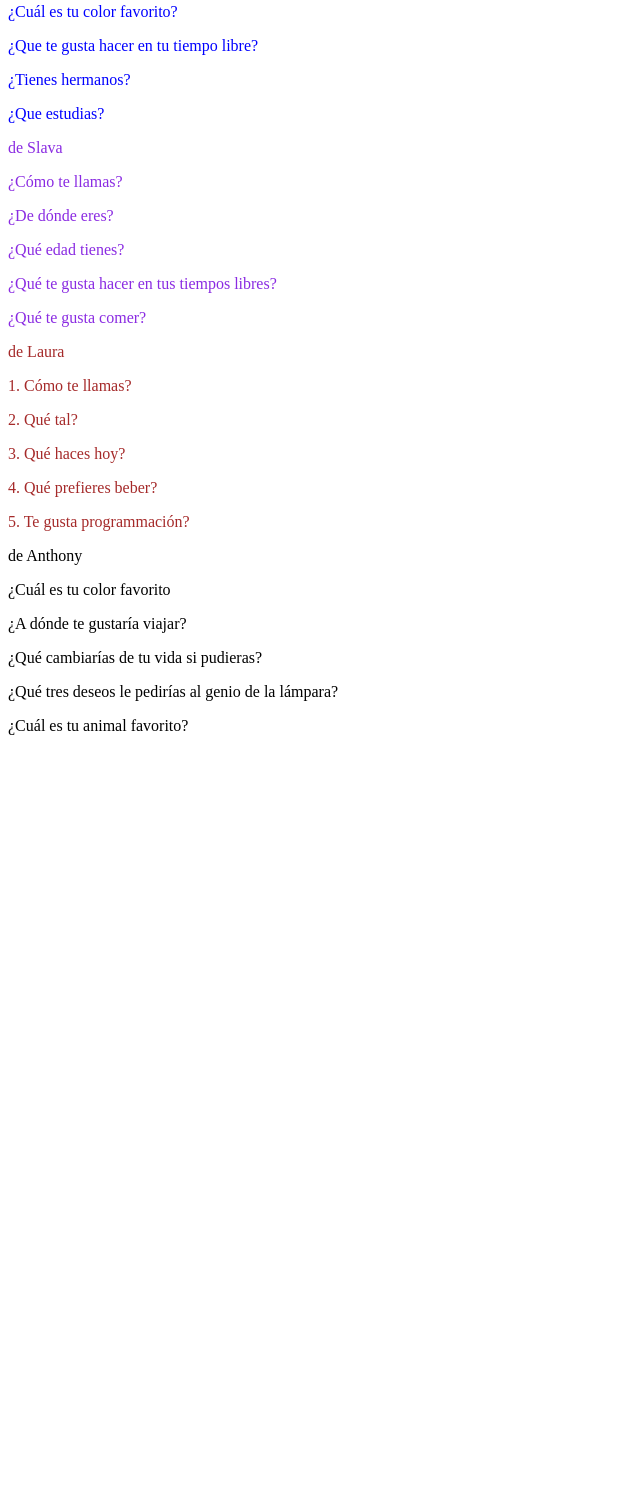
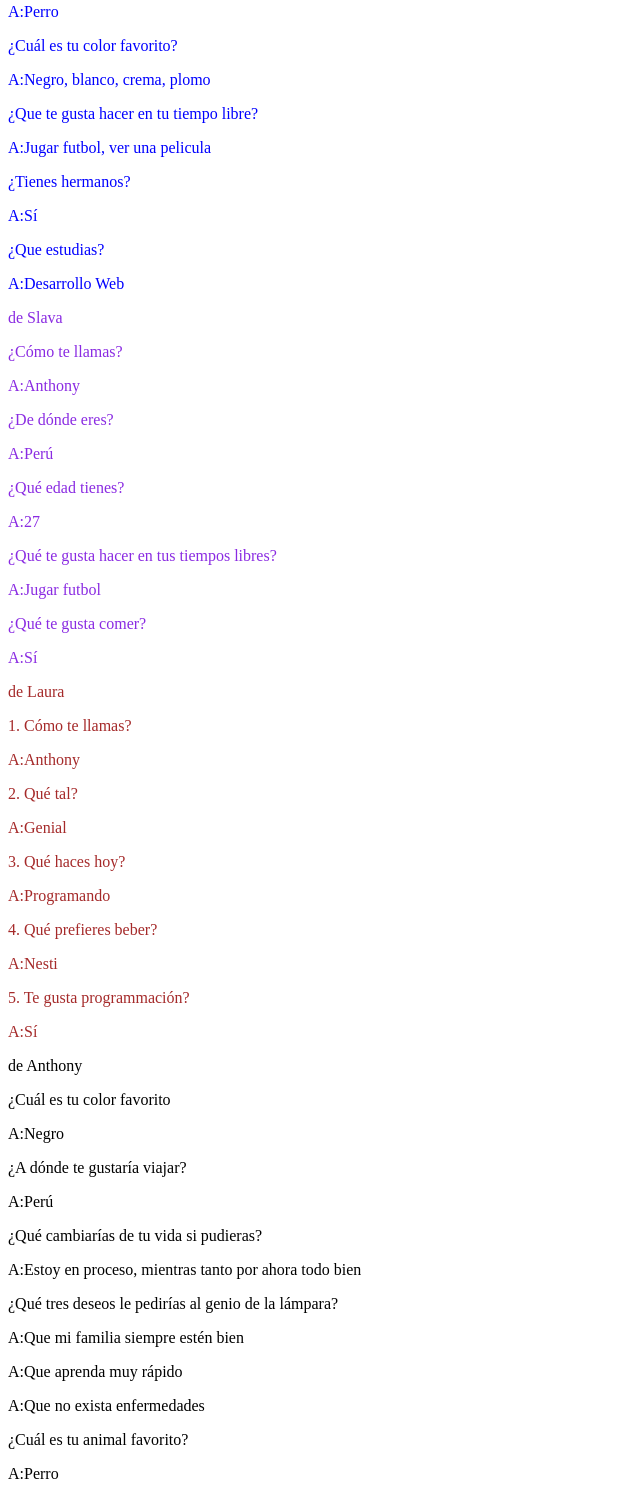
Before and after one commit to SupergrupoActividadExtra/actividadSupergrupo, a plain HTML site: page index.html in a window 1280 px wide. Shown: the part 73-1572 px from the top of the page, without its empty margins (0-640 px from the left). Before the commit the page ends 824 px from the top, so only its background shows below. Drawn offline with Linux system fonts and the light colour scheme.

Commit message:
Mis respuestas

```diff
--- a/index.html
+++ b/index.html
@@ -10,35 +10,57 @@
 <body>
     <div style="color: blue;"> de Celia
         <p>¿Cuál es tu animal favorito?</p>
+        <p>A:Perro</p>
         <p>¿Cuál es tu color favorito?</p>
+        <p>A:Negro, blanco, crema, plomo</p>
         <p>¿Que te gusta hacer en tu tiempo libre?</p>
+        <p>A:Jugar futbol, ver una pelicula</p>
         <p>¿Tienes hermanos?</p>
+        <p>A:Sí</p>
         <p>¿Que estudias?</p>
+        <p>A:Desarrollo Web</p>
     </div>
 
     <div style="color: blueviolet;">de Slava
         <p>¿Cómo te llamas?</p>
+        <p>A:Anthony</p>
         <p>¿De dónde eres?</p>
+        <p>A:Perú</p>
         <p>¿Qué edad tienes?</p>
+        <p>A:27</p>
         <p>¿Qué te gusta hacer en tus tiempos libres?</p>
+        <p>A:Jugar futbol</p>
         <p>¿Qué te gusta comer?</p>
+        <p>A:Sí</p>
     </div>
 
     <div style="color: brown;"> de Laura
         <p>1. Cómo te llamas?</p>
+        <p>A:Anthony</p>
         <p>2. Qué tal?</p>
+        <p>A:Genial</p>
         <p>3. Qué haces hoy?</p>
+        <p>A:Programando</p>
         <p>4. Qué prefieres beber?</p>
+        <p>A:Nesti</p>
         <p>5. Te gusta programmación?</p>
+        <p>A:Sí</p>
 
     </div>
 
     <div> de Anthony
         <p>¿Cuál es tu color favorito</p>
+        <p>A:Negro</p>
         <p>¿A dónde te gustaría viajar?</p>
+        <p>A:Perú</p>
         <p>¿Qué cambiarías de tu vida si pudieras?</p>
+        <p>A:Estoy en proceso, mientras tanto por ahora todo bien</p>
         <p>¿Qué tres deseos le pedirías al genio de la lámpara?</p>
+        <p>A:Que mi familia siempre estén bien</p>
+        <p>A:Que aprenda muy rápido</p>
+        <p>A:Que no exista enfermedades</p>
         <p>¿Cuál es tu animal favorito?</p>
+        <p>A:Perro</p>
     </div>
 
 </body>
```
